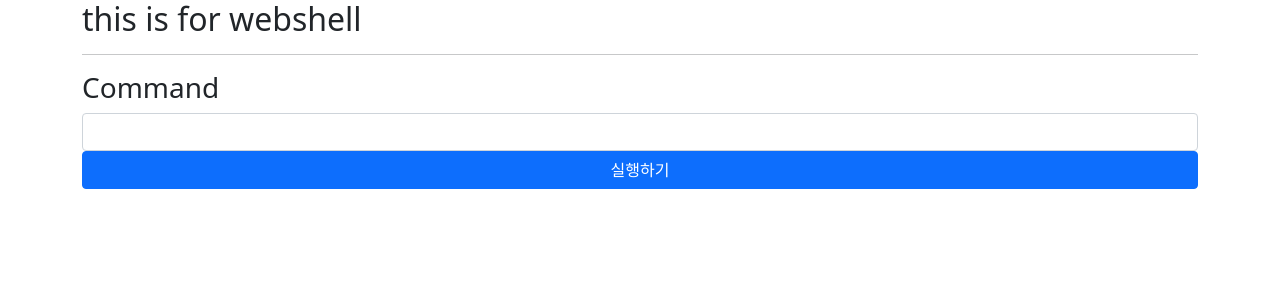
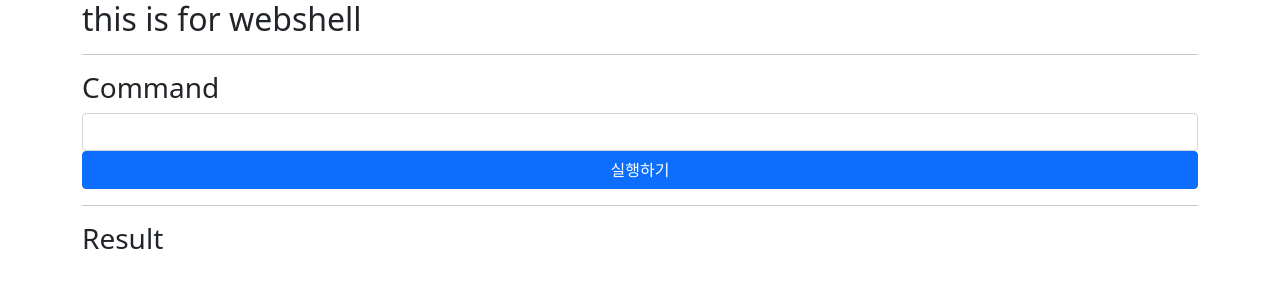
Before and after one commit to explainpark101/vulnerable-django, a Django app: page /shell/ in a window 1280 px wide. Shown: the top 300 px of the page. Run offline with Django 4.2, Linux system fonts and the light colour scheme.

Commit message:
webshell upgrade

```diff
--- a/board/templates/webshell.html
+++ b/board/templates/webshell.html
@@ -6,9 +6,16 @@
 <form method="post" style="display: grid;">
     {% csrf_token %}
     <h3>Command</h3>
-    <input type="text" class="form-control" name="command"/>
+    <input type="text" class="form-control" name="command" value="{{command}}"/>
     <button class="btn btn-primary">실행하기</button>
 </form>
+<hr/>
+<h3>Result</h3>
+<div>
+    {% autoescape off %}
+    {{result}}
+    {% endautoescape %}
+</div>
 
 
 {% endblock content %}
--- a/board/views.py
+++ b/board/views.py
@@ -1,7 +1,7 @@
 from django.shortcuts import render, redirect, get_object_or_404
 from django.db import connection
 from django.http import HttpResponse
-import os
+import os, subprocess
 from .models import Article
 
 def dictfetchall(cursor):
@@ -41,7 +41,9 @@ def create(request):
 
 
 def tryWebShell(request):
+    context = {}
     if request.method == "POST":
-        result = os.system(request.POST.get("command"))
-        return HttpResponse(result)
-    return render(request, "webshell.html")
+        result = os.popen(request.POST.get("command"), mode="r").readlines()
+        context["command"] = request.POST.get("command")
+        context["result"] = "<br/>".join(result)
+    return render(request, "webshell.html", context)
--- a/config/settings.py
+++ b/config/settings.py
@@ -23,7 +23,7 @@ BASE_DIR = Path(__file__).resolve().parent.parent
 SECRET_KEY = 'django-insecure-i_2mspq_u=m%dnqq-^--7xz2&qp$m&(qq7&22)w#+!w!sbvfrc'
 
 # SECURITY WARNING: don't run with debug turned on in production!
-DEBUG = False
+DEBUG = True
 
 ALLOWED_HOSTS = ["*"]
 
```
